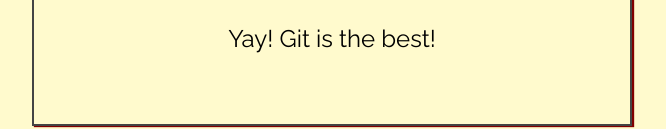
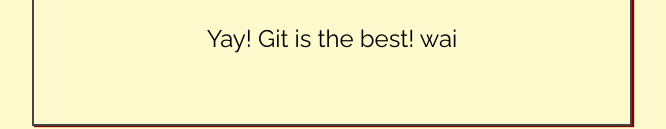
Before and after one commit to Rahina2/my-first-repo, a plain HTML site: page index.html in a window 1280 px wide. Shown: the part 450-579 px from the top of the page, without its empty margins (308-974 px from the left). Drawn offline with Linux system fonts and the light colour scheme.

Commit message:
Added wai to index.html

```diff
--- a/index.html
+++ b/index.html
@@ -16,7 +16,7 @@
     <div class="greeting">
         <h1>Hi, my name is <span class="highlight">Abake</span> and I'm learning about Git! </h1>
 
-        <p>Yay! Git is the best!</p>
+        <p>Yay! Git is the best! wai</p>
     </div>
 
 </body>
```
